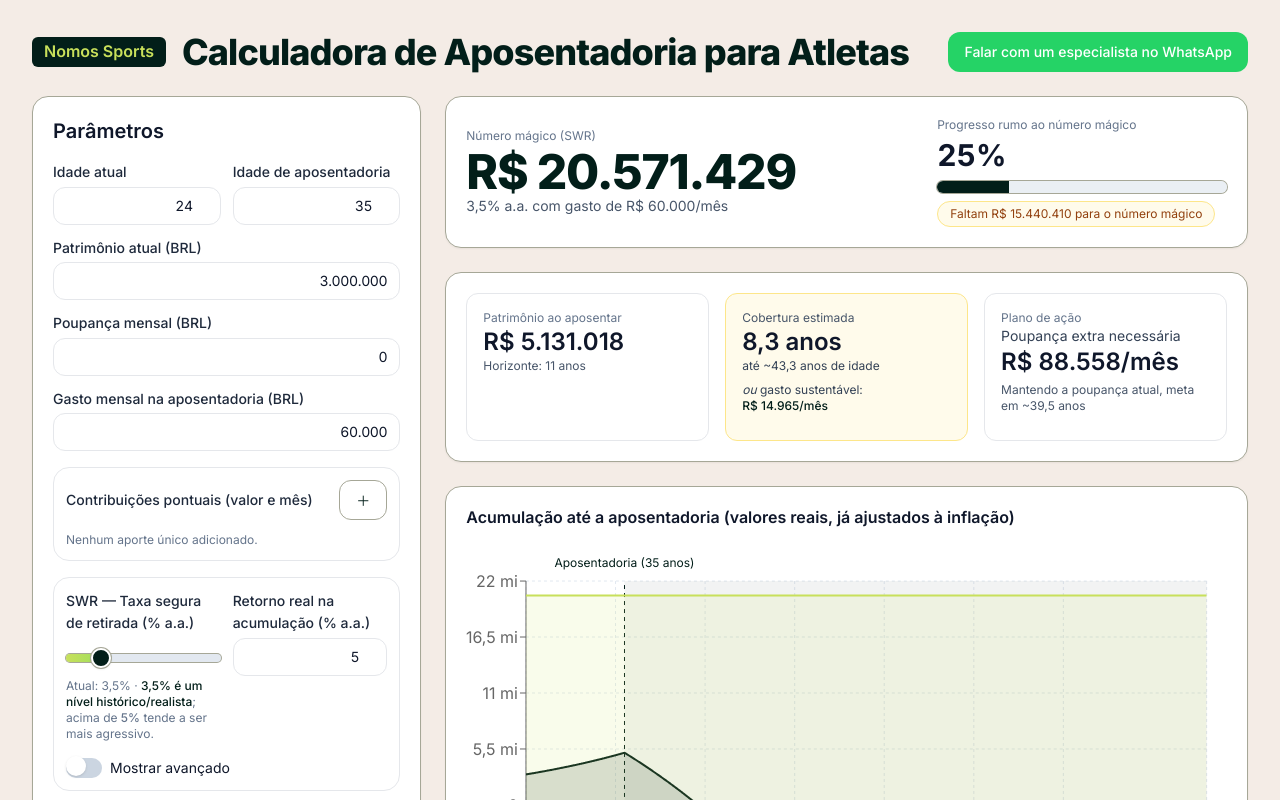
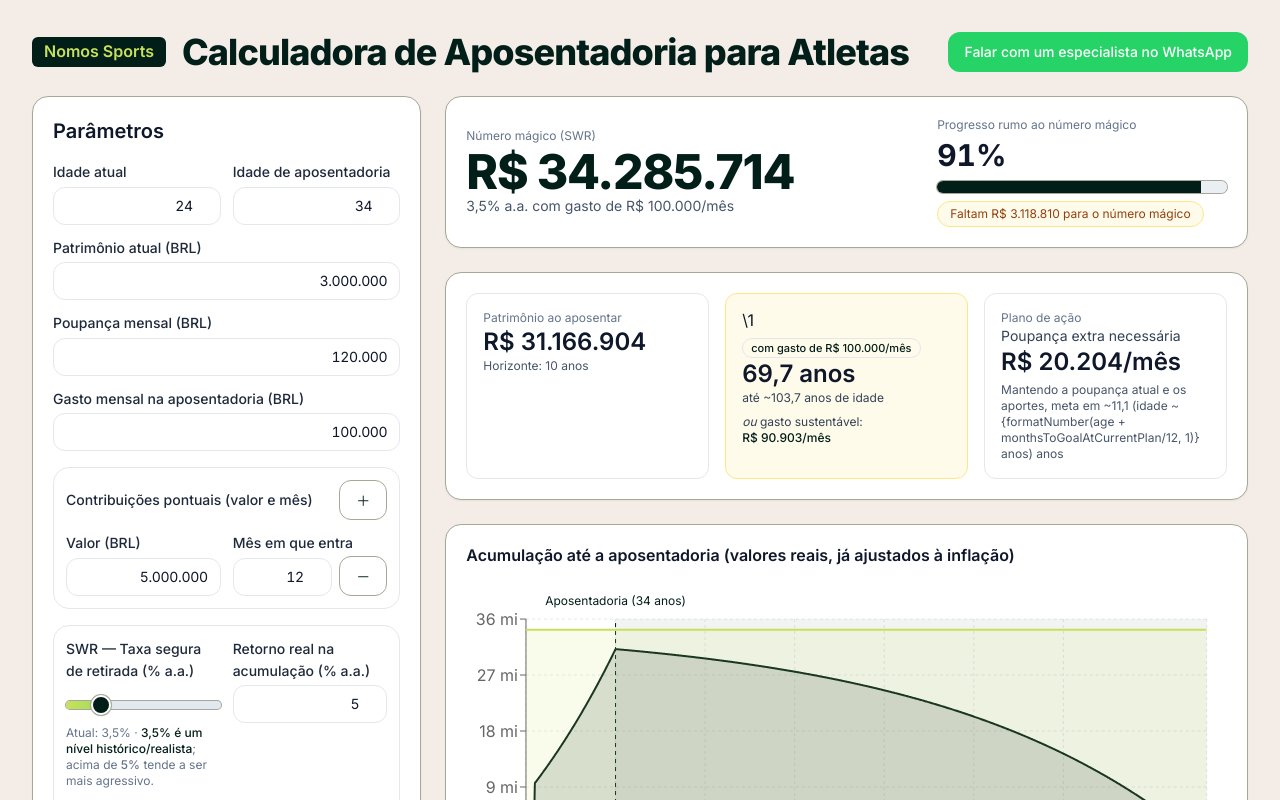
Before and after one commit to erikpajunknomos/calculadora-aposentadoria, a React (Vite) app: page / in a window 1280 px wide. Shown: the top 800 px of the page. Built offline with nearby package versions, Linux system fonts and the light colour scheme; the HTML template or start-up script is replaced by a standard one.

Commit message:
Update App.tsx

```diff
--- a/src/App.tsx
+++ b/src/App.tsx
@@ -385,14 +385,21 @@ export default function App() {
 
   const [showAdvanced, setShowAdvanced] = useState(false);
   const [age, setAge] = useState(24);
-  const [retireAge, setRetireAge] = useState(35);
+  const [retireAge, setRetireAge] = useState(34);
   const [currentWealth, setCurrentWealth] = useState(3_000_000);
-  const [monthlySaving, setMonthlySaving] = useState(0);
-  const [monthlySpend, setMonthlySpend] = useState(60_000);
+  const [monthlySaving, setMonthlySaving] = useState(120_000);
+  const [monthlySpend, setMonthlySpend] = useState(100_000);
   const [swrPct, setSwrPct] = useState(3.5);
   const [accumRealReturn, setAccumRealReturn] = useState(5);
   const [retireRealReturn, setRetireRealReturn] = useState(3.5);
-  const [lumpSums, setLumpSums] = useState<Lump[]>([]);
+  // Mantém SWR e Retorno na aposentadoria sincronizados quando o modo avançado está desligado
+  useEffect(() => {
+    if (!showAdvanced) {
+      setRetireRealReturn(swrPct);
+    }
+  }, [showAdvanced, swrPct]);
+
+  const [lumpSums, setLumpSums] = useState<Lump[]>([{ id: 1, month: 12, amount: 5_000_000 }]);
 
   const monthsToRetire = Math.max(0, (retireAge - age) * 12);
   const monthsTo100 = Math.max(0, (100 - age) * 12);
@@ -578,7 +585,7 @@ export default function App() {
                       <NumericInputBR value={ls.amount} onChange={(n) => updateLump(ls.id, "amount", n)} />
                     </div>
                     <div className="col-span-12 sm:col-span-4">
-                      <Label>Mês em que entra</Label>
+                      <Label><span className="whitespace-nowrap">Mês em que entra</span></Label>
                       <BaseInput type="number" min={1} max={monthsToRetire} value={ls.month} onChange={(e) => updateLump(ls.id, "month", Number(e.target.value) || 1)} />
                       <p className="text-xs text-slate-500 mt-1 sm:hidden">1 = próximo mês … até {monthsToRetire}</p>
                     </div>
@@ -597,7 +604,7 @@ export default function App() {
                 {/* SWR */}
                 <div>
                   <Label>SWR — Taxa segura de retirada (% a.a.)</Label>
-                  <SwrSlider value={swrPct} onChange={setSwrPct} min={2.5} max={8} step={0.1} />
+                  <SwrSlider value={swrPct} onChange={(v)=>{ setSwrPct(v); if(!showAdvanced) setRetireRealReturn(v); }} min={2.5} max={8} step={0.1} />
                 </div>
                 {/* Retorno na acumulação */}
                 <div>
@@ -685,7 +692,8 @@ export default function App() {
                     hasPerpetuity ? "bg-emerald-50 border-emerald-200" : "bg-amber-50 border-amber-200"
                   }`}
                 >
-                  <div className="text-xs text-slate-600">{hasPerpetuity ? "Perpetuidade" : "Cobertura estimada"}</div>
+                  \1
+                  <div className="mt-1"><span className="inline-flex items-center px-2 py-0.5 rounded-full text-[11px] font-medium bg-[var(--brand-lime)]/10 text-[var(--brand-dark)] border border-[var(--brand-lime)]/40">com gasto de {formatCurrency(monthlySpend, "BRL")}/mês</span></div>
                   <div className="text-2xl font-semibold">
                     {hasPerpetuity ? "Atingível" : `${formatNumber(runwayY, 1)} anos`}
                   </div>
@@ -710,7 +718,7 @@ export default function App() {
                         <div className="text-xs text-slate-600 mt-1">
                           Mantendo a poupança atual{lumpSums.length ? " e os aportes" : ""}, meta em ~
                           {monthsToGoalAtCurrentPlan > 24
-                            ? `${formatNumber(monthsToGoalAtCurrentPlan / 12, 1)} anos`
+                            ? `${formatNumber(monthsToGoalAtCurrentPlan / 12, 1)} (idade ~ {formatNumber(age + monthsToGoalAtCurrentPlan/12, 1)} anos) anos`
                             : `${formatNumber(monthsToGoalAtCurrentPlan, 0)} meses`}
                         </div>
                       )}
```
